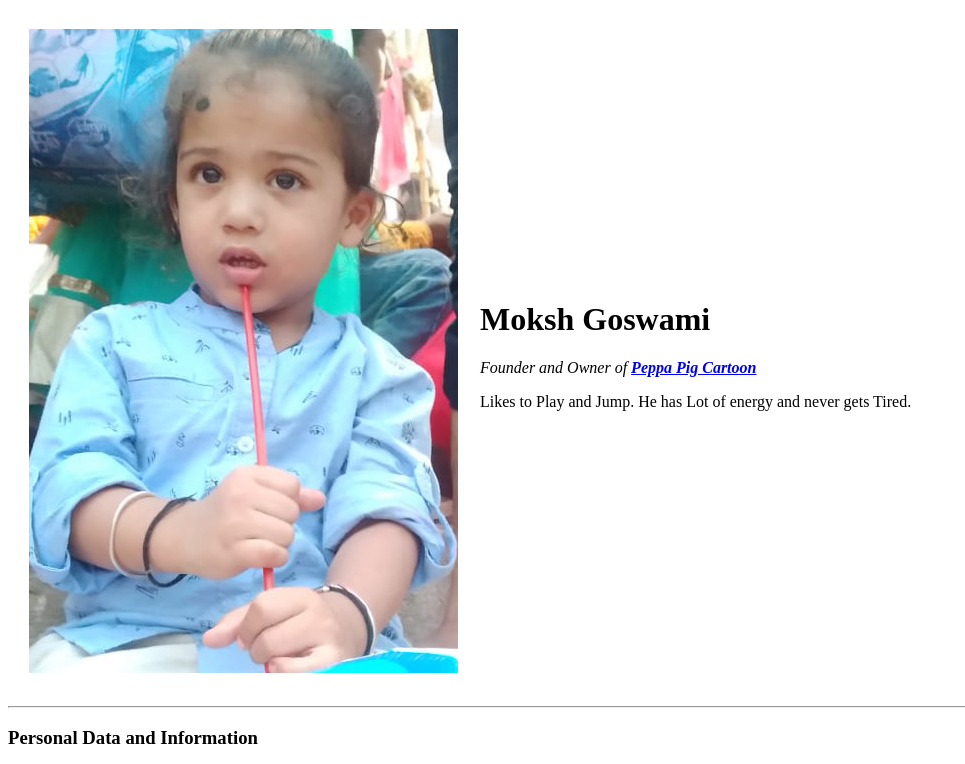
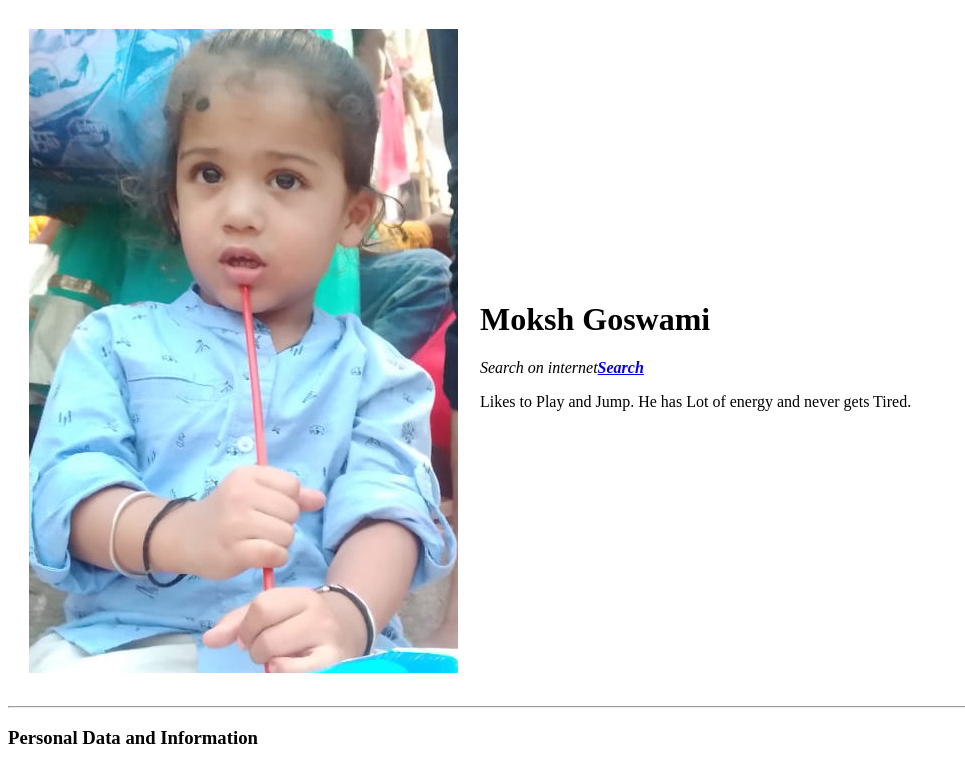
Before and after one commit to monu1goswami/Monu-Goswami_CV, a plain HTML site: page index.html in a window 1280 px wide. Shown: the top 764 px of the page, without its empty margins (0-965 px from the left). Drawn offline with Linux system fonts and the light colour scheme.

Commit message:
Changing the Description

```diff
--- a/index.html
+++ b/index.html
@@ -11,7 +11,7 @@
     <tr>
       <td><img src="images/Mokh Goswami.png" alt="Moksh Family"></td>
       <td><h1>Moksh Goswami</h1>
-      <p><em>Founder and Owner of <strong><a href="https://google.com">Peppa Pig Cartoon</a></strong></em></p>
+      <p><em>Search on internet<strong><a href="https://google.com">Search</a></strong></em></p>
       <p>Likes to Play and Jump. He has Lot of energy and never gets Tired.</p></td>
     </tr>
   </table>
```
